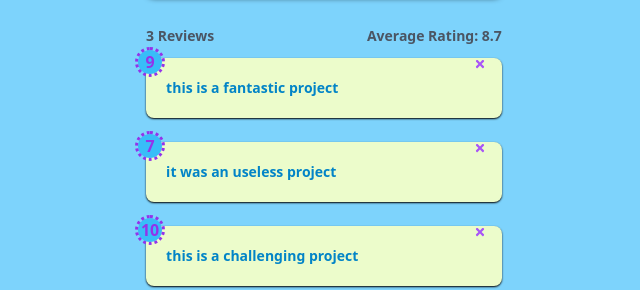
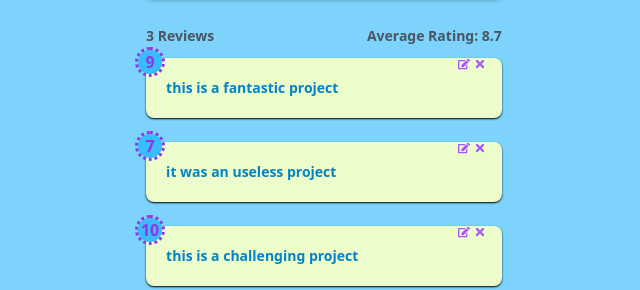
Before and after one commit to key7an/feedback-Tailwind-reactjs, a React (Create React App) app: page / in a window 1280 px wide. Shown: the part 254-544 px from the top of the page, without its empty margins (316-956 px from the left). Built offline with nearby package versions, Linux system fonts and the light colour scheme.

Commit message:
context added
no problems

```diff
--- a/src/components/FeedbackItem.jsx
+++ b/src/components/FeedbackItem.jsx
@@ -1,10 +1,9 @@
-import React from 'react';
-import { FaTimes } from 'react-icons/fa';
+import React, { useContext } from 'react';
+import { FaTimes, FaEdit } from 'react-icons/fa';
+import FeedbackContext from '../context/FeedbackContext';
 
-const FeedbackItem = ({ item, deleteHandler }) => {
-  const deleteHandle = () => {
-    deleteHandler(item.id);
-  };
+const FeedbackItem = ({ item }) => {
+  const { deleteFeedback, editFeedback } = useContext(FeedbackContext);
 
   return (
     <div>
@@ -14,8 +13,11 @@ const FeedbackItem = ({ item, deleteHandler }) => {
       >
         {item.rating}
       </div>
-      <button onClick={deleteHandle} className="absolute translate-x-80">
+      <button onClick={deleteFeedback} className="absolute translate-x-80">
         <FaTimes className="text-purple-500 text-xs translate-x-2 -translate-y-0" />
+      </button>
+      <button onClick={editFeedback} className="absolute translate-x-80">
+        <FaEdit className="text-purple-500 text-xs -translate-x-2 -translate-y-0" />
       </button>
       <div
         className="bg-lime-100 shadow-sm shadow-black text-sky-600 pr-14
```
